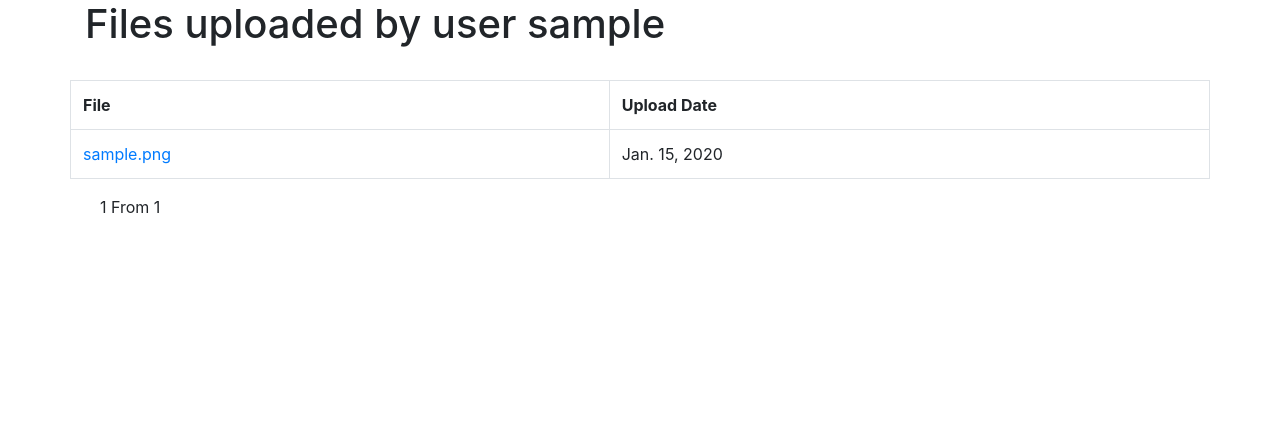
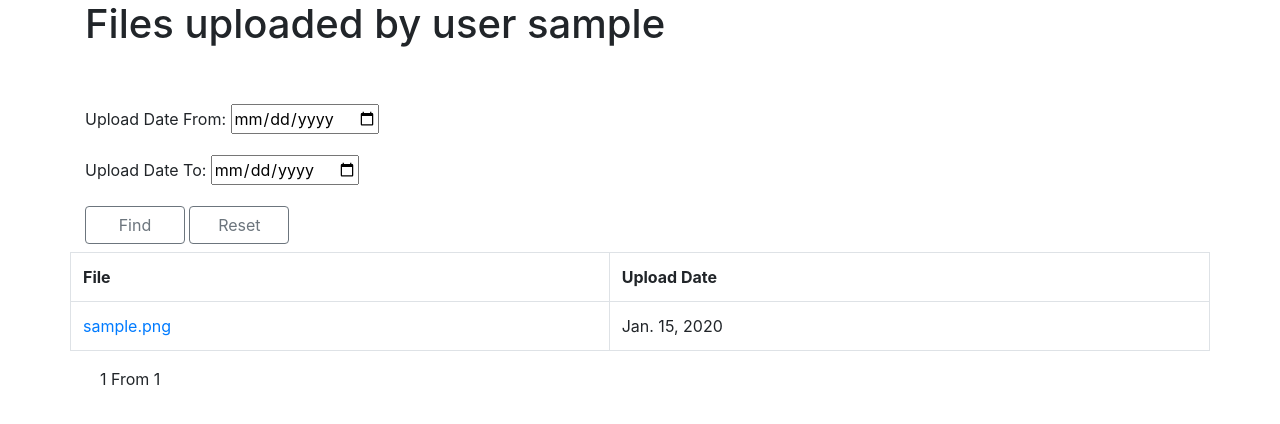
Before and after one commit to TomonyteReda/capt1_reda, a Django app: page /myfiles/ in a window 1280 px wide. Shown: the part 56-480 px from the top of the page. Run offline with Django 3.2, Linux system fonts and the light colour scheme; a user stored in the database is signed in; tables that the repository leaves empty hold one stand-in row (values such as "Sample post"); some libraries are stand-ins or nearby versions.

Commit message:
added upload date filter and filter reset option in user files list view

```diff
--- a/mysite/myreport/forms.py
+++ b/mysite/myreport/forms.py
@@ -7,3 +7,12 @@ class UploadFileForm(forms.ModelForm):
         model = DataFile
         fields = ('hash_checksum', 'file_contents', 'user', )
         widgets = {'hash_checksum': forms.HiddenInput(), 'user': forms.HiddenInput()}
+
+
+class DateInput(forms.DateInput):
+    input_type = 'date'
+
+
+class UploadedFilesByUserListForm(forms.Form):
+    from_ = forms.DateField(label="Upload Date From", required=False, widget=DateInput())
+    to = forms.DateField(label="Upload Date To", required=False, widget=DateInput())
--- a/mysite/myreport/templates/user_files.html
+++ b/mysite/myreport/templates/user_files.html
@@ -5,6 +5,15 @@
 </div>
 <br>
     {% if files %}
+</br>
+<div display=block>
+<form action="" method="get" class="mb-2">
+    {{ filter_form.as_p }}
+    <button type="submit" class="btn btn-outline-secondary" style="width:9%;">{% trans "find"|capfirst %}</button>
+    <a type="submit" class="btn btn-outline-secondary" style="width:9%;" href="{% url 'my-files' %}">
+        {% trans "reset"|capfirst %}</a>
+</form>
+</div>
 <div class="row">
     <table class="table table-hover table-bordered">
         <tr>
--- a/mysite/myreport/utils.py
+++ b/mysite/myreport/utils.py
@@ -74,7 +74,7 @@ def hash_file(file, block_size=65536):
     return hasher.hexdigest()
 
 
-def check_for_upload_form_error(request, form, instance, file_name, file_extension):
+def check_for_upload_form_error(request, instance, file_name, file_extension):
     if file_extension not in ['parquet', 'csv', 'xlsx']:
         messages.error(request, _('Incorrect file format. Only *.parquet, *.csv, *.xlsx formats are supported')
                        .format(str(file_name)))
--- a/mysite/myreport/views.py
+++ b/mysite/myreport/views.py
@@ -7,7 +7,7 @@ from django.views.decorators.csrf import csrf_protect
 from django.contrib import messages
 from django.utils.translation import gettext_lazy as _
 from django.contrib.auth.decorators import login_required
-from .forms import UploadFileForm
+from .forms import UploadFileForm, UploadedFilesByUserListForm
 from .models import DataFile, Activity
 from .utils import hash_file, check_for_upload_form_error, process_load_data
 from django.db.models import Sum
@@ -83,8 +83,20 @@ class UploadedFilesByUserListView(LoginRequiredMixin, generic.ListView):
     template_name = 'user_files.html'
     paginate_by = 50
 
+    def get_context_data(self, **kwargs):
+        context = super().get_context_data()
+        context['filter_form'] = UploadedFilesByUserListForm(self.request.GET)
+        return context
+
     def get_queryset(self):
-        return DataFile.objects.filter(user=self.request.user)
+        queryset = DataFile.objects.filter(user=self.request.user)
+        if self.request.GET.get('from_'):
+            queryset = queryset.filter(
+                upload_date__gte=self.request.GET.get('from_'))
+        if self.request.GET.get('to'):
+            queryset = queryset.filter(
+                upload_date__lte=self.request.GET.get('to'))
+        return queryset
 
 
 class UserFileDetailView(LoginRequiredMixin, generic.DetailView):
```
Also changed, not shown: mysite/myreport/models.py (line endings or trailing spaces). Lines whose indentation alone changed are shown as unchanged.
